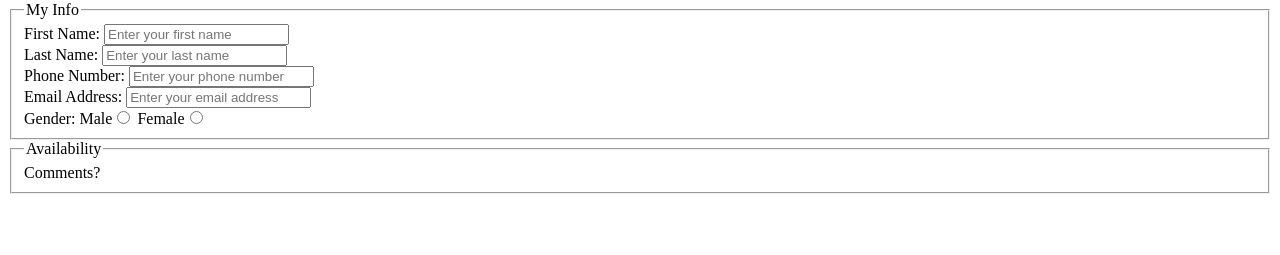
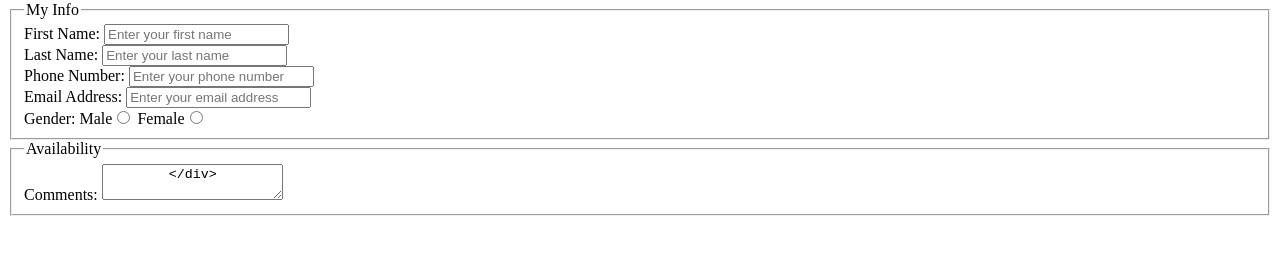
Before and after one commit to alimakh/itmd361-lab4, a plain HTML site: page index.html in a window 1280 px wide. Shown: the part 79-334 px from the top of the page. Drawn offline with Linux system fonts and the light colour scheme.

Commit message:
fix comments field

```diff
--- a/index.html
+++ b/index.html
@@ -2,7 +2,7 @@
 <html lang="en">
 <head>
   <meta charset="UTF-8">
-  <title>Form</title>
+  <title>Volunteer Form</title>
 </head>
 <body>
     <h1>Volunteer Form</h1>
@@ -32,7 +32,8 @@
         <fieldset>
         <legend>Availability</legend>
         <div>
-            <label for="comments_field">Comments?</label>
+            <label for="textarea">Comments:</label>
+            <textarea name="comments_field"</textarea>
         </div>
 
 
```
